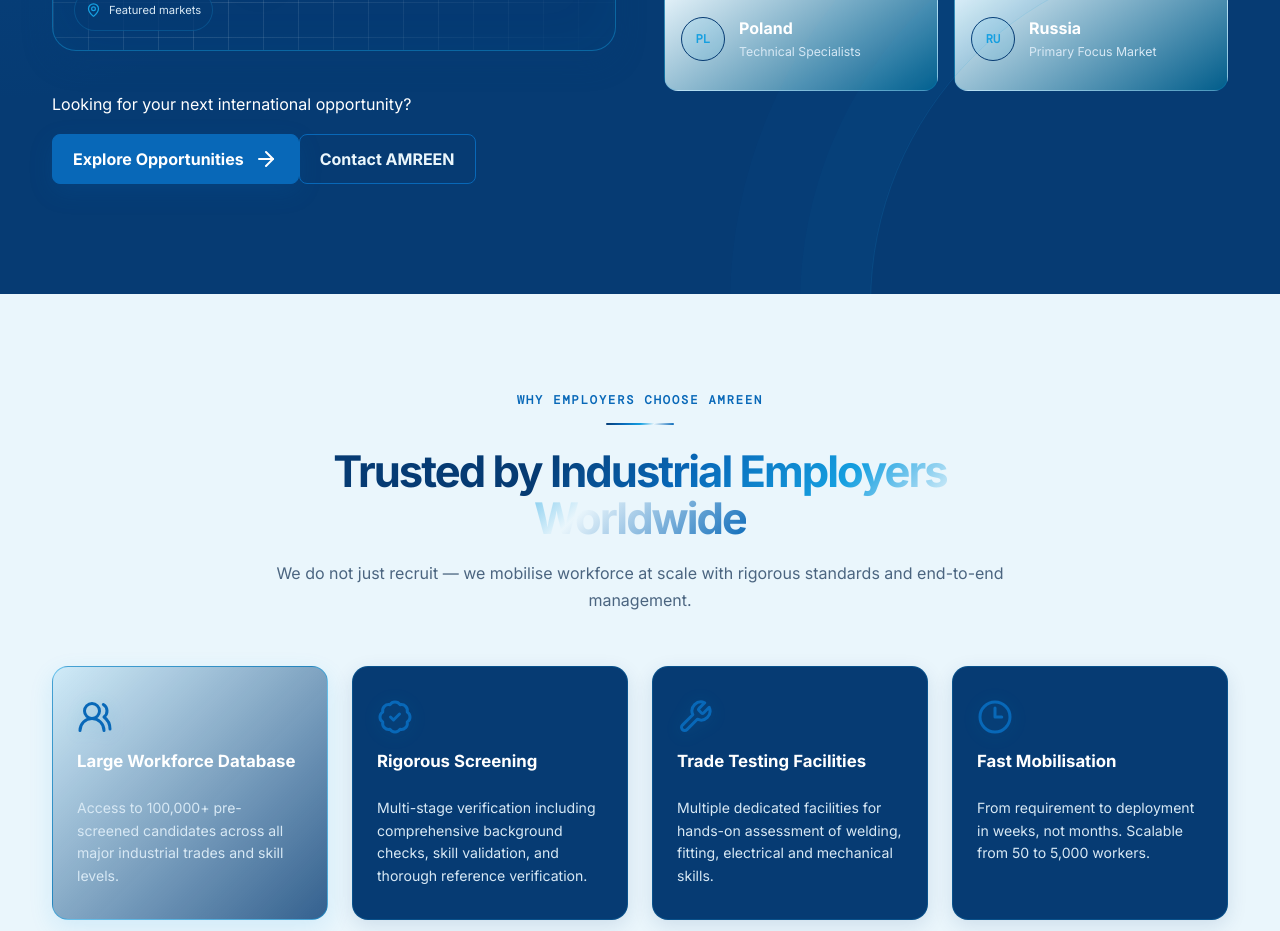
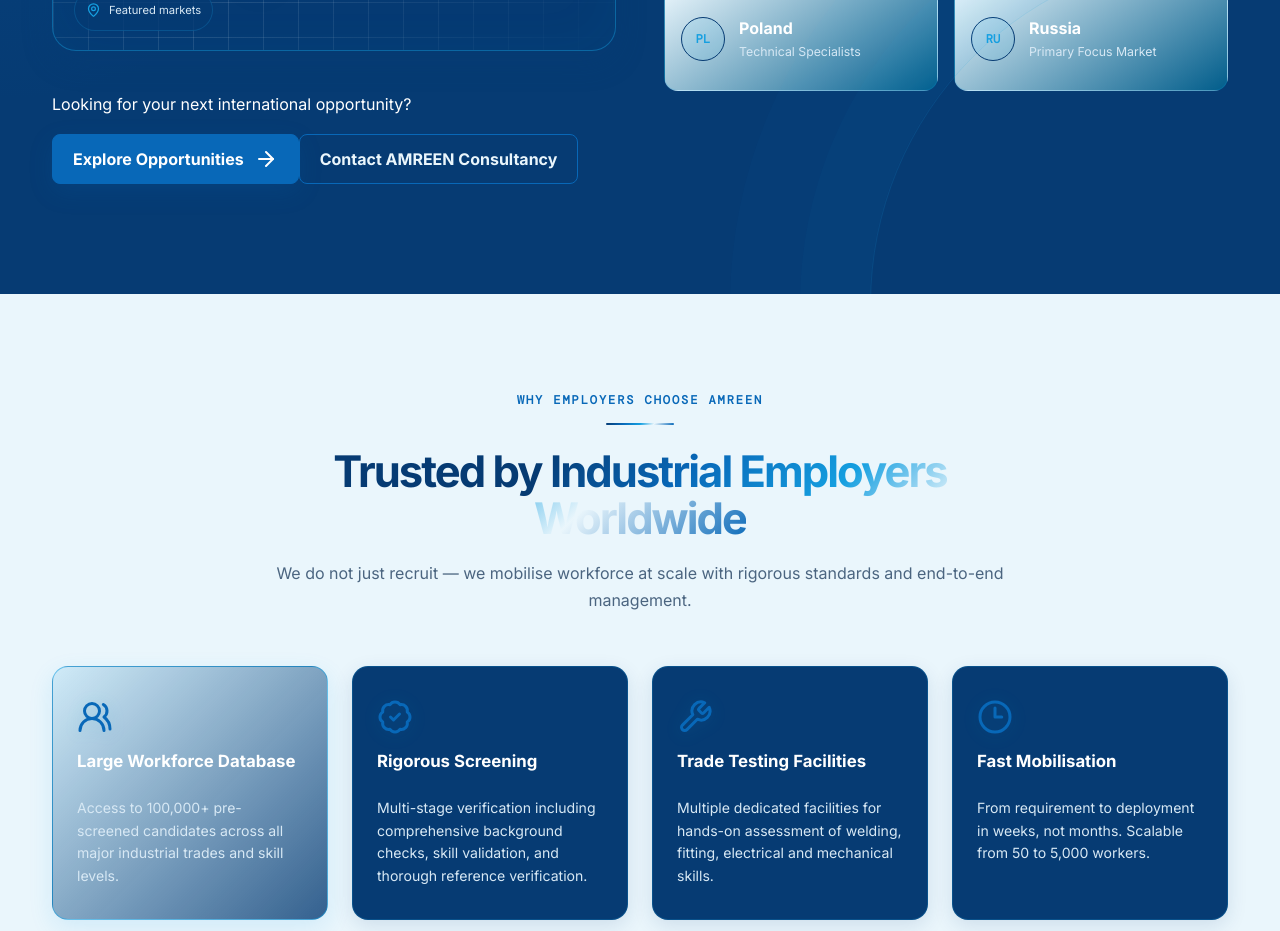
Before and after one commit to ARC-Stack-WebStudio/Amreen-Consultancy, a React (Create React App) app: page / in a window 1280 px wide. Shown: the part 2380-3311 px from the top of the page. Built offline with nearby package versions, Linux system fonts and the light colour scheme; a web font is replaced by a local one.

Commit message:
Added Name Correction

```diff
--- a/src/components/GlobalReach.jsx
+++ b/src/components/GlobalReach.jsx
@@ -130,7 +130,7 @@
               className="btn btn-outline-light"
               onClick={() => navigate("contact")}
             >
-              Contact AMREEN
+              Contact AMREEN Consultancy
             </button>
           </div>
         </div>
--- a/src/pages/Contact.jsx
+++ b/src/pages/Contact.jsx
@@ -1,2 +1,2 @@
 import SectionTitle from '../components/SectionTitle'; import ContactForm from '../components/ContactForm';
-export default function Contact(){return <><section className="page-hero"><div className="container"><p className="eyebrow light">Contact AMREEN</p><h1>Let’s talk about<br/><em>what’s next.</em></h1><p>Whether you are seeking talent, planning a career move or exploring a partnership, we would like to hear from you.</p></div></section><section className="section"><div className="container narrow"><SectionTitle eyebrow="Send a message" title="Start a conversation with our team"/><ContactForm/></div></section></>}
+export default function Contact(){return <><section className="page-hero"><div className="container"><p className="eyebrow light">Contact AMREEN Consultancy</p><h1>Let’s talk about<br/><em>what’s next.</em></h1><p>Whether you are seeking talent, planning a career move or exploring a partnership, we would like to hear from you.</p></div></section><section className="section"><div className="container narrow"><SectionTitle eyebrow="Send a message" title="Start a conversation with our team"/><ContactForm/></div></section></>}
```
